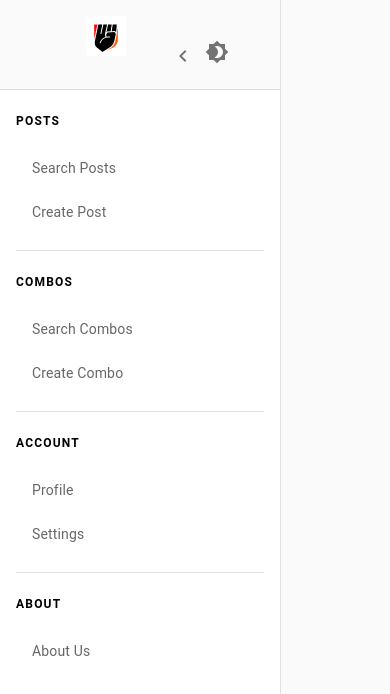
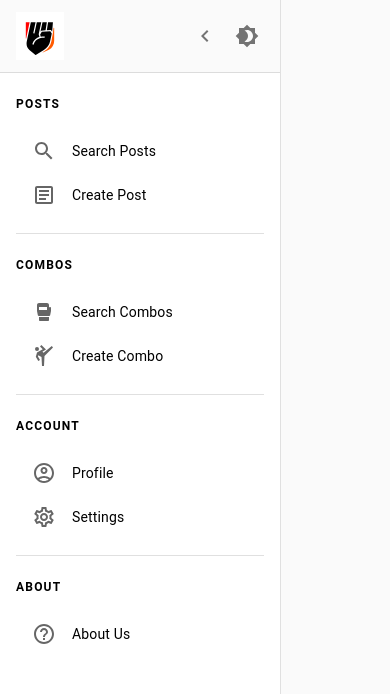
Before and after one commit to AntonioCheca/FGCNotepad, a Next.js app in the folder frontend/: page /homeMock in a window 390 px wide. Shown: the top 694 px of the page. Built offline with nearby package versions, Linux system fonts and the light colour scheme.

Commit message:
FGTheory | Fixing Sidebar to be responsive, subsection icons and logo properly shown centered

```diff
--- a/frontend/src/components/layouts/Sidebar.tsx
+++ b/frontend/src/components/layouts/Sidebar.tsx
@@ -2,12 +2,9 @@
 'use client';
 
 import {Box, IconButton} from '@mui/material';
-import MenuIcon from '@mui/icons-material/Menu';
-import Logo from '@/src/components/ui/Logo';
 import NavigationSection from '@/src/components/navigation/NavigationSection';
 import {navigationSections} from '@/src/data/navigationData';
 import Link from 'next/link';
-import Image from 'next/image';
 import ChevronLeftIcon from '@mui/icons-material/ChevronLeft';
 import ChevronRightIcon from '@mui/icons-material/ChevronRight';
 import Brightness4Icon from "@mui/icons-material/Brightness4";
@@ -42,32 +39,60 @@ export default function Sidebar({collapsed, toggleCollapse}: SidebarProps) {
                 transition: 'width 0.3s ease',
             }}
         >
-            {/* Logo and toggle */}
             <Box
                 sx={{
-                    p: 2,
-                    textAlign: 'center',
+                    display: 'flex',
+                    flexDirection: collapsed ? 'column' : 'row',
+                    alignItems: 'center',
+                    justifyContent: collapsed ? 'center' : 'space-between',
                     borderBottom: '1px solid',
                     borderColor: 'divider',
                     backgroundColor: 'background.default',
+                    px: 2,
+                    py: 1,
+                    minHeight: collapsed ? 96 : 56,
+                    transition: 'min-height 0.3s ease, flex-direction 0.3s ease',
+                    gap: 1,
+                }}
+            >
+                {/* Logo container */}
+                <Box
+                    sx={{
+                        width: collapsed ? '100%' : 'auto',
+                        display: 'flex',
+                        justifyContent: 'center',
+                        transition: 'width 0.3s ease',
+                        mb: collapsed ? 1 : 0,
                     }}
                 >
                     <Link href="/" style={{textDecoration: 'none'}}>
-                    <ThemeLogo/>
+                        <ThemeLogo collapsed={collapsed}/>
                     </Link>
-                <IconButton onClick={toggleCollapse} size="small" sx={{mt: 1}}>
+                </Box>
+
+                {/* Buttons container */}
+                <Box
+                    sx={{
+                        width: collapsed ? '100%' : 'auto',
+                        display: 'flex',
+                        justifyContent: 'center',
+                        gap: 1,
+                    }}
+                >
+                    <IconButton onClick={toggleCollapse} size="small" aria-label="Toggle sidebar">
                         {collapsed ? <ChevronRightIcon/> : <ChevronLeftIcon/>}
                     </IconButton>
 
                     <IconButton
                         onClick={toggleColorMode}
                         size="small"
-                    aria-label={mode === "light" ? "Switch to dark mode" : "Switch to light mode"}
+                        aria-label={mode === 'light' ? 'Switch to dark mode' : 'Switch to light mode'}
                     >
-                    {mode === "light" ? <Brightness4Icon/> : <Brightness7Icon/>}
+                        {mode === 'light' ? <Brightness4Icon/> : <Brightness7Icon/>}
                     </IconButton>
+                </Box>
+            </Box>
 
-            </Box>
 
             {/* Navigation Sections */}
             <Box sx={{flexGrow: 1, pt: 2}}>
--- a/frontend/src/components/navigation/NavigationItem.tsx
+++ b/frontend/src/components/navigation/NavigationItem.tsx
@@ -1,36 +1,63 @@
-import { ListItemButton, ListItemText } from "@mui/material";
+import {
+    ListItem,
+    ListItemButton,
+    ListItemIcon,
+    ListItemText
+} from "@mui/material";
 import Link from "next/link";
-import { NavigationItem as NavigationItemType } from "@/src/types/navigation";
+import {NavigationItem as NavigationItemType} from "@/src/types/navigation";
 
 interface NavigationItemProps {
     item: NavigationItemType;
     isActive?: boolean;
+    collapsed?: boolean;
 }
 
-export default function NavigationItem({ item, isActive = false }: NavigationItemProps) {
+export default function NavigationItem({item, isActive = false, collapsed = false}: NavigationItemProps) {
     return (
-        <Link href={item.href} style={{ textDecoration: 'none', color: 'inherit' }}>
+        <ListItem disablePadding>
+            <Link
+                href={item.href}
+                passHref
+                style={{width: '100%', textDecoration: 'none', color: 'inherit'}}
+            >
                 <ListItemButton
                     sx={{
-                    px: 3,
+                        px: collapsed ? 2 : 3, // tighter padding when collapsed
                         py: 1,
                         borderRadius: 1,
                         mx: 1,
                         backgroundColor: isActive ? 'action.selected' : 'transparent',
                         '&:hover': {
                             backgroundColor: 'action.hover'
-                    }
+                        },
+                        justifyContent: collapsed ? 'center' : 'flex-start', // center icon when collapsed
+                    }}
+                    selected={isActive}
+                >
+                    <ListItemIcon
+                        sx={{
+                            minWidth: 0,
+                            mr: collapsed ? 0 : 2,
+                            color: isActive ? 'primary.main' : 'text.secondary',
+                            display: 'flex',
+                            justifyContent: 'center',
                         }}
                     >
+                        {item.icon}
+                    </ListItemIcon>
+
+                    {!collapsed && (
                         <ListItemText
                             primary={item.label}
                             primaryTypographyProps={{
                                 variant: 'body2',
-                        color: isActive ? 'primary.main' : 'text.secondary',
-                        fontWeight: isActive ? 600 : 400
+                                fontWeight: isActive ? 600 : 400,
                             }}
                         />
+                    )}
                 </ListItemButton>
             </Link>
+        </ListItem>
     );
 }
--- a/frontend/src/components/navigation/NavigationSection.tsx
+++ b/frontend/src/components/navigation/NavigationSection.tsx
@@ -1,22 +1,23 @@
 "use client";
 
-import { Box, List, Divider } from "@mui/material";
-import { AppTypography } from "@/src/components/ui/AppTypography";
+import {Box, List, Divider} from "@mui/material";
+import {AppTypography} from "@/src/components/ui/AppTypography";
 import NavigationItem from "./NavigationItem";
-import { NavigationSection as NavigationSectionType } from "@/src/types/navigation";
-import { usePathname } from "next/navigation";
+import {NavigationSection as NavigationSectionType} from "@/src/types/navigation";
+import {usePathname} from "next/navigation";
 
 interface NavigationSectionProps {
     section: NavigationSectionType;
     showDivider?: boolean;
+    collapsed: boolean;
 }
 
-export default function NavigationSection({ section, showDivider = false }: NavigationSectionProps) {
+export default function NavigationSection({section, showDivider = false, collapsed = false}: NavigationSectionProps) {
     const pathname = usePathname();
 
     return (
-        <Box sx={{ mb: 2 }}>
-            <Box sx={{ px: 2, mb: 1 }}>
+        <Box sx={{mb: 2}}>
+            <Box sx={{px: 2, mb: 1}}>
                 <AppTypography
                     variant="overline"
                     sx={{
@@ -36,12 +37,13 @@ export default function NavigationSection({ section, showDivider = false }: Navi
                         key={item.href}
                         item={item}
                         isActive={pathname === item.href}
+                        collapsed={collapsed}
                     />
                 ))}
             </List>
 
             {showDivider && (
-                <Divider sx={{ mx: 2, mt: 2 }} />
+                <Divider sx={{mx: 2, mt: 2}}/>
             )}
         </Box>
     );
--- a/frontend/src/components/ui/ThemeLogo.tsx
+++ b/frontend/src/components/ui/ThemeLogo.tsx
@@ -1,10 +1,41 @@
 import {useMode} from "@/src/context/ThemeContext";
 import Image from "next/image";
 
-export default function ThemeLogo({className}: { className?: string }) {
+type ThemeLogoProps = {
+    className?: string;
+    collapsed?: boolean;
+};
+
+export default function ThemeLogo({className, collapsed = false}: ThemeLogoProps) {
     const {mode} = useMode();
+
+    // Use different SVGs or just resize
     const src = mode === "light"
         ? "/logos/favicon-color-pos.svg"
         : "/logos/favicon-color-neg.svg";
-    return <Image src={src} alt="Logo" className={className} width={120} height={40}/>;
+
+    // Use relative units converted to pixels for Image component,
+    // fallback to fixed sizes in rem units converted to pixels (e.g., 2.5rem = 40px)
+    // Next/Image requires numeric width/height (pixels), so calculate accordingly:
+    const baseSizeRem = collapsed ? 2 : 3; // 2rem when collapsed, 3rem expanded
+    const baseSizePx = baseSizeRem * 16;  // assuming 16px root font size
+
+    return (
+        <Image
+            src={src}
+            alt="Logo"
+            className={className}
+            width={baseSizePx}
+            height={baseSizePx * 0.66} // maintain aspect ratio ~ 2:3 height to width
+            priority
+            style={{
+                display: "block",
+                margin: "0 auto",
+                maxWidth: "100%",
+                height: "auto",
+                transition: "width 0.3s ease, height 0.3s ease",
+            }}
+            sizes={`${baseSizeRem}rem`} // hint for responsive image sizing
+        />
+    );
 }
--- a/frontend/src/data/navigationData.tsx
+++ b/frontend/src/data/navigationData.tsx
@@ -1,9 +1,13 @@
 import {NavigationSection} from "@/src/types/navigation";
-import InfoOutlinedIcon from '@mui/icons-material/InfoOutlined'; // ← Add this
+import InfoOutlinedIcon from '@mui/icons-material/InfoOutlined';
+import HelpOutlineOutlinedIcon from '@mui/icons-material/HelpOutlineOutlined';
 import ArticleOutlinedIcon from '@mui/icons-material/ArticleOutlined';
+import SearchOutlinedIcon from '@mui/icons-material/SearchOutlined';
 import SportsMartialArtsOutlinedIcon from '@mui/icons-material/SportsMartialArtsOutlined';
+import SportsKabaddiOutlinedIcon from '@mui/icons-material/SportsKabaddiOutlined';
 import AccountCircleOutlinedIcon from '@mui/icons-material/AccountCircleOutlined';
-
+import SettingsOutlinedIcon from '@mui/icons-material/SettingsOutlined';
+import {SportsMma} from "@mui/icons-material";
 
 export const navigationSections: NavigationSection[] = [
     {
@@ -12,12 +16,12 @@ export const navigationSections: NavigationSection[] = [
             {
                 label: "Search Posts",
                 href: "/home",
-                icon: <ArticleOutlinedIcon/>
+                icon: <SearchOutlinedIcon/>  // magnifying glass for searching
             },
             {
                 label: "Create Post",
                 href: "/forum/post/new",
-                icon: <ArticleOutlinedIcon/>
+                icon: <ArticleOutlinedIcon/> // document icon for creating post
             }
         ]
     },
@@ -27,12 +31,12 @@ export const navigationSections: NavigationSection[] = [
             {
                 label: "Search Combos",
                 href: "/combos",
-                icon: <SportsMartialArtsOutlinedIcon/>
+                icon: <SportsMma/> // related but distinct sports icon
             },
             {
                 label: "Create Combo",
                 href: "/combos/new",
-                icon: <SportsMartialArtsOutlinedIcon/>
+                icon: <SportsMartialArtsOutlinedIcon/> // main combos icon
             }
         ]
     },
@@ -42,12 +46,12 @@ export const navigationSections: NavigationSection[] = [
             {
                 label: "Profile",
                 href: "/profile",
-                icon: <AccountCircleOutlinedIcon/>
+                icon: <AccountCircleOutlinedIcon/> // user icon for profile
             },
             {
                 label: "Settings",
                 href: "/settings",
-                icon: <AccountCircleOutlinedIcon/>
+                icon: <SettingsOutlinedIcon/> // gear icon for settings
             }
         ]
     },
@@ -57,7 +61,7 @@ export const navigationSections: NavigationSection[] = [
             {
                 label: "About Us",
                 href: "/about/aboutUs",
-                icon: <InfoOutlinedIcon/>
+                icon: <HelpOutlineOutlinedIcon/> // help icon for info/about
             }
         ]
     }
--- a/frontend/src/types/navigation.tsx
+++ b/frontend/src/types/navigation.tsx
@@ -1,7 +1,9 @@
+import {JSX} from "react";
+
 export interface NavigationItem {
     label: string;
     href: string;
-    icon?: string;
+    icon?: JSX.Element;
 }
 
 export interface NavigationSection {
```
Lines whose indentation alone changed are shown as unchanged.
